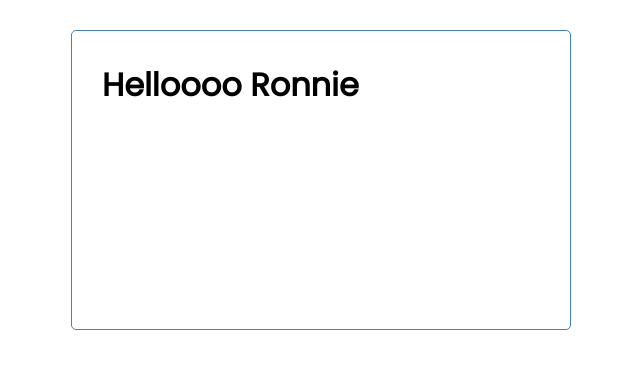
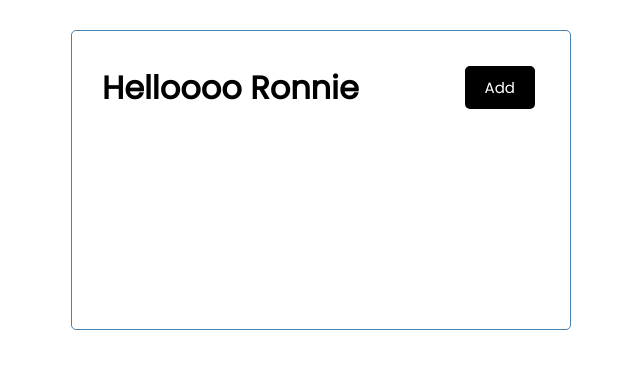
Before and after one commit to BlissfulCoda/React-task-tracker, a React (Create React App) app: page / in a window 1280 px wide. Shown: the top 368 px of the page, without its empty margins (319-959 px from the left). Built offline with nearby package versions, Linux system fonts and the light colour scheme.

Commit message:
added a button component

```diff
--- a/src/App.js
+++ b/src/App.js
@@ -2,7 +2,7 @@
 
 const App = () => {
   return (
-    <div className="App">
+    <div className="container">
     <Header/>
     </div>
   )
--- /dev/null
+++ b/src/components/Button.js
@@ -0,0 +1,11 @@
+import React from 'react';
+
+const Button = () => {
+  return (
+    <div>
+      <button className="btn">Add</button>
+    </div>
+  );
+};
+
+export default Button;
--- a/src/components/Header.js
+++ b/src/components/Header.js
@@ -1,9 +1,10 @@
-import PropTypes from 'prop-types'
+import Button from './Button'
 
 const Header = ({ name }) => {
     return (
-        <header className="container">
+        <header className='header'>
             <h1> Helloooo {name}</h1>
+            <Button/>
         </header>
     )
 }
@@ -12,8 +13,4 @@
     name: 'Ronnie'
 }
 
-Header.propTypes = {
-    name: PropTypes.string
-}
-
 export default Header
```
Also changed, not shown: 1 other file (tests, documents, lock files or other folders).
